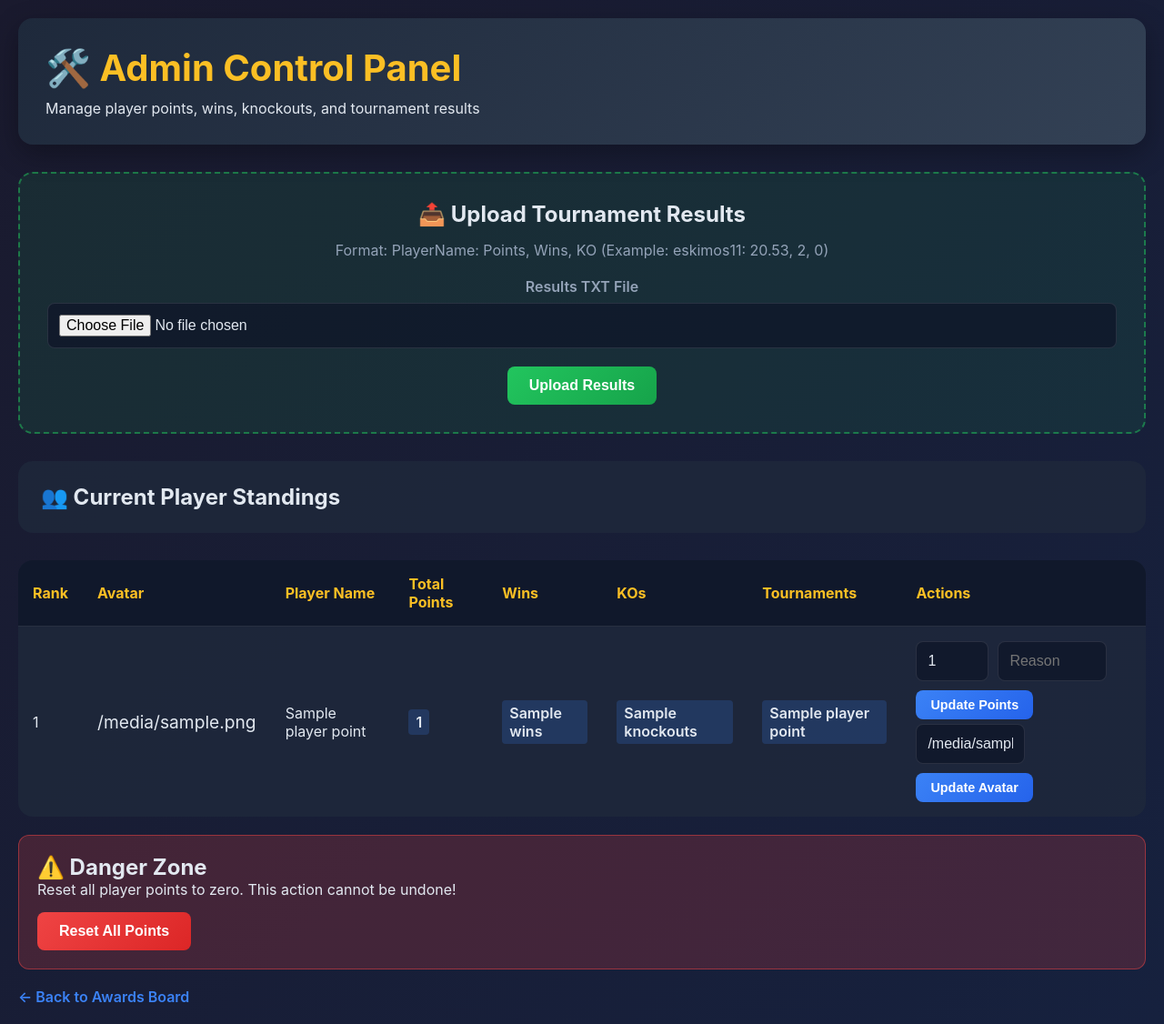
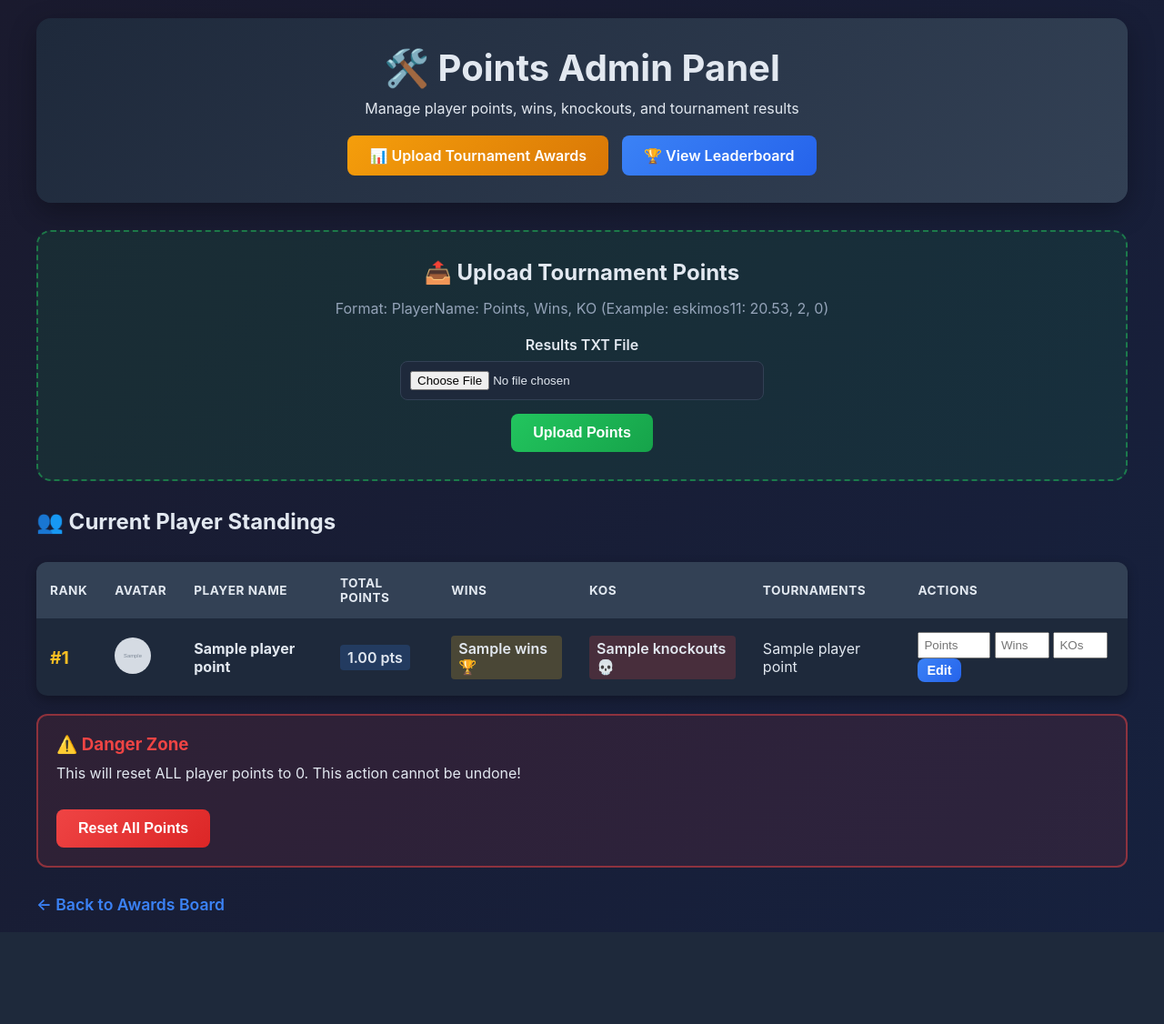
Before and after one commit to blazingsun82/Pokerpopupstats, a FastAPI app: page /admin/admin-control-2025 in a window 1280 px wide. Shown: the whole page at 91% size. After the commit the page ends 1001 px from the top, so only its background shows below. Run offline with FastAPI, Linux system fonts and the light colour scheme; grey boxes marked "Sample" are stand-in pictures; a database or web service that is not in the repository returns one stand-in record (values such as "Sample title"); some libraries are stand-ins or nearby versions.

Commit message:
Update admin.html

```diff
--- a/templates/admin.html
+++ b/templates/admin.html
@@ -3,7 +3,7 @@
 <head>
     <meta charset="UTF-8">
     <meta name="viewport" content="width=device-width, initial-scale=1.0">
-    <title>Admin - Player Points Management</title>
+    <title>Admin Control Panel</title>
     <style>
         * {
             margin: 0;
@@ -20,7 +20,7 @@
         }
 
         .container {
-            max-width: 1400px;
+            max-width: 1200px;
             margin: 0 auto;
         }
 
@@ -30,123 +30,39 @@
             border-radius: 16px;
             margin-bottom: 30px;
             box-shadow: 0 10px 30px rgba(0, 0, 0, 0.3);
+            text-align: center;
         }
 
         .header h1 {
             font-size: 2.5em;
-            color: #fbbf24;
             margin-bottom: 10px;
         }
 
-        .controls {
-            background: rgba(30, 41, 59, 0.8);
-            padding: 25px;
-            border-radius: 16px;
-            margin-bottom: 30px;
+        .nav-buttons {
+            display: flex;
+            gap: 15px;
+            justify-content: center;
+            margin-top: 20px;
         }
 
-        .control-group {
-            margin-bottom: 20px;
-        }
-
-        .control-group label {
-            display: block;
-            margin-bottom: 8px;
-            color: #94a3b8;
-            font-weight: 600;
-        }
-
-        input[type="text"],
-        input[type="number"],
-        input[type="file"] {
-            width: 100%;
-            padding: 12px;
-            background: rgba(15, 23, 42, 0.8);
-            border: 1px solid rgba(255, 255, 255, 0.1);
-            border-radius: 8px;
-            color: #e2e8f0;
-            font-size: 1em;
-        }
-
-        .btn {
+        .nav-link {
+            display: inline-block;
             background: linear-gradient(135deg, #3b82f6, #2563eb);
             color: white;
             padding: 12px 24px;
-            border: none;
             border-radius: 8px;
-            cursor: pointer;
-            font-size: 1em;
+            text-decoration: none;
             font-weight: 600;
-            transition: transform 0.2s;
+            transition: all 0.3s;
         }
 
-        .btn:hover {
+        .nav-link:hover {
             transform: translateY(-2px);
+            box-shadow: 0 8px 20px rgba(59, 130, 246, 0.4);
         }
 
-        .btn-danger {
-            background: linear-gradient(135deg, #ef4444, #dc2626);
-        }
-
-        .btn-success {
-            background: linear-gradient(135deg, #22c55e, #16a34a);
-        }
-
-        .players-table {
-            background: rgba(30, 41, 59, 0.8);
-            border-radius: 16px;
-            overflow-x: auto;
-        }
-
-        table {
-            width: 100%;
-            border-collapse: collapse;
-            min-width: 1000px;
-        }
-
-        th {
-            background: rgba(15, 23, 42, 0.9);
-            padding: 16px;
-            text-align: left;
-            color: #fbbf24;
-            font-weight: 700;
-        }
-
-        td {
-            padding: 16px;
-            border-top: 1px solid rgba(255, 255, 255, 0.1);
-        }
-
-        tr:hover {
-            background: rgba(59, 130, 246, 0.1);
-        }
-
-        .edit-form {
-            display: flex;
-            gap: 10px;
-            align-items: center;
-            flex-wrap: wrap;
-        }
-
-        .edit-form input[type="number"] {
-            width: 80px;
-        }
-
-        .edit-form input[type="text"] {
-            width: 120px;
-        }
-
-        .edit-form button {
-            padding: 8px 16px;
-            font-size: 0.9em;
-        }
-
-        .warning-box {
-            background: rgba(239, 68, 68, 0.2);
-            border: 1px solid rgba(239, 68, 68, 0.5);
-            padding: 20px;
-            border-radius: 12px;
-            margin-top: 20px;
+        .nav-link.secondary {
+            background: linear-gradient(135deg, #f59e0b, #d97706);
         }
 
         .upload-section {
@@ -167,16 +83,104 @@
             margin-bottom: 20px;
         }
 
-        .back-link {
-            display: inline-block;
-            margin-top: 20px;
-            color: #3b82f6;
-            text-decoration: none;
+        .control-group {
+            margin: 15px 0;
+        }
+
+        .control-group label {
+            display: block;
+            margin-bottom: 8px;
             font-weight: 600;
         }
 
-        .back-link:hover {
-            text-decoration: underline;
+        .control-group input[type="file"],
+        .control-group input[type="text"],
+        .control-group input[type="number"] {
+            width: 100%;
+            max-width: 400px;
+            padding: 10px;
+            border: 1px solid #334155;
+            border-radius: 8px;
+            background: #1e293b;
+            color: #e2e8f0;
+        }
+
+        .btn {
+            padding: 12px 24px;
+            border: none;
+            border-radius: 8px;
+            font-weight: 600;
+            cursor: pointer;
+            transition: all 0.3s;
+            font-size: 1em;
+        }
+
+        .btn-success {
+            background: linear-gradient(135deg, #22c55e, #16a34a);
+            color: white;
+        }
+
+        .btn-success:hover {
+            transform: scale(1.05);
+        }
+
+        .btn-primary {
+            background: linear-gradient(135deg, #3b82f6, #2563eb);
+            color: white;
+        }
+
+        .btn-danger {
+            background: linear-gradient(135deg, #ef4444, #dc2626);
+            color: white;
+        }
+
+        .controls {
+            margin: 30px 0;
+        }
+
+        .controls h2 {
+            margin-bottom: 15px;
+        }
+
+        .players-table {
+            background: #1e293b;
+            border-radius: 12px;
+            overflow: hidden;
+            box-shadow: 0 4px 12px rgba(0, 0, 0, 0.3);
+        }
+
+        table {
+            width: 100%;
+            border-collapse: collapse;
+        }
+
+        th, td {
+            padding: 15px;
+            text-align: left;
+        }
+
+        th {
+            background: #334155;
+            font-weight: 700;
+            text-transform: uppercase;
+            font-size: 0.85em;
+            letter-spacing: 0.5px;
+        }
+
+        tr:hover {
+            background: rgba(51, 65, 85, 0.5);
+        }
+
+        .player-rank {
+            font-weight: 700;
+            font-size: 1.2em;
+            color: #fbbf24;
+        }
+
+        .player-avatar {
+            width: 40px;
+            height: 40px;
+            border-radius: 50%;
         }
 
         .stat-badge {
@@ -186,25 +190,55 @@
             background: rgba(59, 130, 246, 0.2);
             font-weight: 600;
         }
+
+        .danger-zone {
+            background: rgba(239, 68, 68, 0.1);
+            border: 2px solid rgba(239, 68, 68, 0.5);
+            padding: 20px;
+            border-radius: 12px;
+            margin-top: 20px;
+        }
+
+        .back-link {
+            display: inline-block;
+            margin-top: 30px;
+            color: #3b82f6;
+            text-decoration: none;
+            font-weight: 600;
+            font-size: 1.1em;
+        }
+
+        .back-link:hover {
+            text-decoration: underline;
+        }
     </style>
 </head>
 <body>
     <div class="container">
         <div class="header">
-            <h1>🛠️ Admin Control Panel</h1>
+            <h1>🛠️ Points Admin Panel</h1>
             <p>Manage player points, wins, knockouts, and tournament results</p>
+
+            <div class="nav-buttons">
+                <a href="/upload/{{ upload_path }}" class="nav-link secondary">
+                    📊 Upload Tournament Awards
+                </a>
+                <a href="/leaderboard" class="nav-link">
+                    🏆 View Leaderboard
+                </a>
+            </div>
         </div>
 
         <!-- Upload Points File -->
         <div class="upload-section">
-            <h2>📤 Upload Tournament Results</h2>
+            <h2>📤 Upload Tournament Points</h2>
             <p>Format: PlayerName: Points, Wins, KO (Example: eskimos11: 20.53, 2, 0)</p>
             <form action="/upload/{{ upload_path }}/points" method="post" enctype="multipart/form-data">
                 <div class="control-group">
                     <label>Results TXT File</label>
                     <input type="file" name="file" accept=".txt" required>
                 </div>
-                <button type="submit" class="btn btn-success">Upload Results</button>
+                <button type="submit" class="btn btn-success">Upload Points</button>
             </form>
         </div>
 
@@ -228,38 +262,48 @@
                     </tr>
                 </thead>
                 <tbody>
+                    {% if players and players|length > 0 %}
                         {% for player in players %}
                         <tr>
-                        <td>{{ loop.index }}</td>
-                        <td style="font-size: 1.2em;">{{ player.avatar or '' }}</td>
-                        <td>{{ player.player_name }}</td>
-                        <td><span class="stat-badge">{{ player.total_points }}</span></td>
-                        <td><span class="stat-badge">{{ player.wins or 0 }}</span></td>
-                        <td><span class="stat-badge">{{ player.knockouts or 0 }}</span></td>
-                        <td><span class="stat-badge">{{ player.tournaments_played }}</span></td>
+                            <td><span class="player-rank">#{{ loop.index }}</span></td>
                             <td>
-                            <form action="/admin/{{ admin_path }}/edit" method="post" class="edit-form">
+                                {% if player.avatar %}
+                                <img src="{{ player.avatar }}" alt="{{ player.player_name }}" class="player-avatar">
+                                {% else %}
+                                <span style="font-size: 2em;">👤</span>
+                                {% endif %}
+                            </td>
+                            <td><strong>{{ player.player_name }}</strong></td>
+                            <td><span class="stat-badge">{{ "%.2f"|format(player.total_points) }} pts</span></td>
+                            <td><span class="stat-badge" style="background: rgba(251, 191, 36, 0.2);">{{ player.wins or 0 }} 🏆</span></td>
+                            <td><span class="stat-badge" style="background: rgba(239, 68, 68, 0.2);">{{ player.knockouts or 0 }} 💀</span></td>
+                            <td>{{ player.tournaments_played }}</td>
+                            <td>
+                                <form action="/admin/{{ admin_path }}/edit" method="post" style="display: inline;">
                                     <input type="hidden" name="player_name" value="{{ player.player_name }}">
-                                <input type="number" step="0.01" name="new_points" value="{{ player.total_points }}" placeholder="Points">
-                                <input type="text" name="reason" placeholder="Reason" required>
-                                <button type="submit" class="btn">Update Points</button>
-                            </form>
-                            <form action="/admin/{{ admin_path }}/update-avatar" method="post" class="edit-form" style="margin-top: 5px;">
-                                <input type="hidden" name="player_name" value="{{ player.player_name }}">
-                                <input type="text" name="avatar" value="{{ player.avatar or '' }}" placeholder="Avatar" maxlength="10">
-                                <button type="submit" class="btn">Update Avatar</button>
+                                    <input type="number" name="points" step="0.01" placeholder="Points" style="width: 80px; padding: 5px;">
+                                    <input type="number" name="wins" placeholder="Wins" style="width: 60px; padding: 5px;">
+                                    <input type="number" name="knockouts" placeholder="KOs" style="width: 60px; padding: 5px;">
+                                    <button type="submit" class="btn btn-primary" style="padding: 5px 10px; font-size: 0.9em;">Edit</button>
                                 </form>
                             </td>
                         </tr>
                         {% endfor %}
+                    {% else %}
+                        <tr>
+                            <td colspan="8" style="text-align: center; padding: 40px; color: #94a3b8;">
+                                No players yet. Upload a tournament results file to get started!
+                            </td>
+                        </tr>
+                    {% endif %}
                 </tbody>
             </table>
         </div>
 
         <!-- Danger Zone -->
-        <div class="warning-box">
-            <h2>⚠️ Danger Zone</h2>
-            <p>Reset all player points to zero. This action cannot be undone!</p>
+        <div class="danger-zone">
+            <h3 style="color: #ef4444; margin-bottom: 10px;">⚠️ Danger Zone</h3>
+            <p style="margin-bottom: 15px;">This will reset ALL player points to 0. This action cannot be undone!</p>
             <form action="/admin/{{ admin_path }}/reset" method="post" onsubmit="return confirm('Are you sure you want to reset ALL player points? This cannot be undone!');">
                 <button type="submit" class="btn btn-danger" style="margin-top: 15px;">Reset All Points</button>
             </form>
```
Lines whose indentation alone changed are shown as unchanged.
